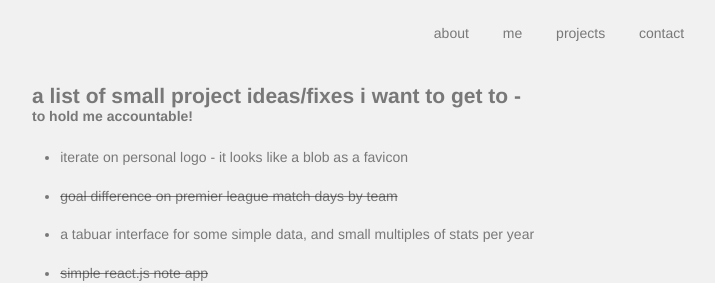
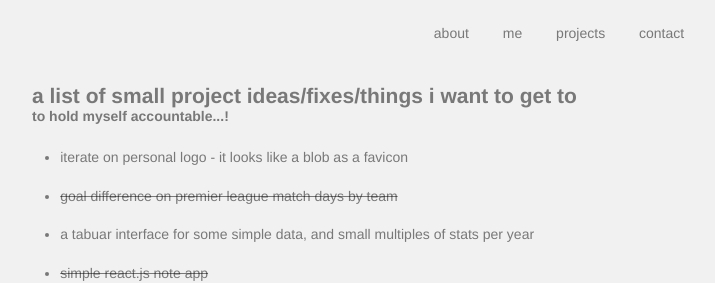
Before and after one commit to mswarzenski/mswarzenski.github.io, a Jekyll site: the page built from to-do/index.html, in a window 1280 px wide. Shown: the top 283 px of the page, without its empty margins (81-796 px from the left). Built offline with Jekyll 4.4.1, drawn with Linux system fonts in a browser that asks for light colours.

Commit message:
update styling a bit

```diff
--- a/to-do/index.html
+++ b/to-do/index.html
@@ -4,6 +4,11 @@
 ---
 
 <style>
+    @media screen and (min-width: 640px)
+    li {
+        line-height: 25px;
+    }
+
     li {
         line-height: 35px;
         font-weight: normal;
@@ -32,6 +37,16 @@
         color: rgba(0, 0, 0, 0.5);
         font-family: "Helvetica Neue", Calibri, sans-serif;
     }
+
+    h2 {
+      margin-bottom: 0px;
+    }
+
+    h4 {
+        margin-bottom: 0px;
+    }
+
+
 </style>
 
 <script>
@@ -49,8 +64,8 @@
 <section class="section full-height">
     <div class="row">
       <div class="col-md-12">
-        <h2 class="summary">a list of small project ideas/fixes i want to get to -</h2>
-        <h4 style="padding: 0px">to hold me accountable!</h4>
+        <h2 class="summary">a list of small project ideas/fixes/things i want to get to</h2>
+        <h4 style="padding: 0px">to hold myself accountable...!</h4>
         <br>
         <ul class="subtitle>">
             <li>iterate on personal logo - it looks like a blob as a favicon</li>
```
